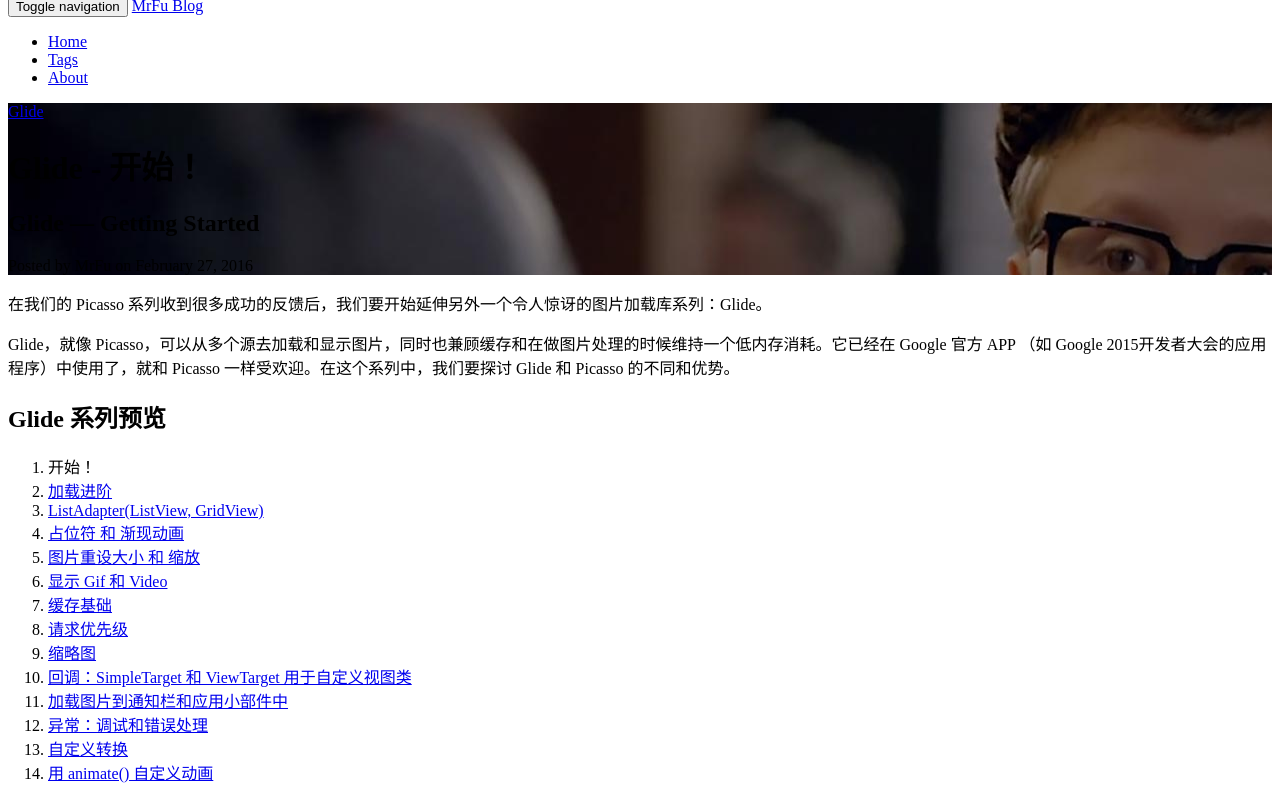
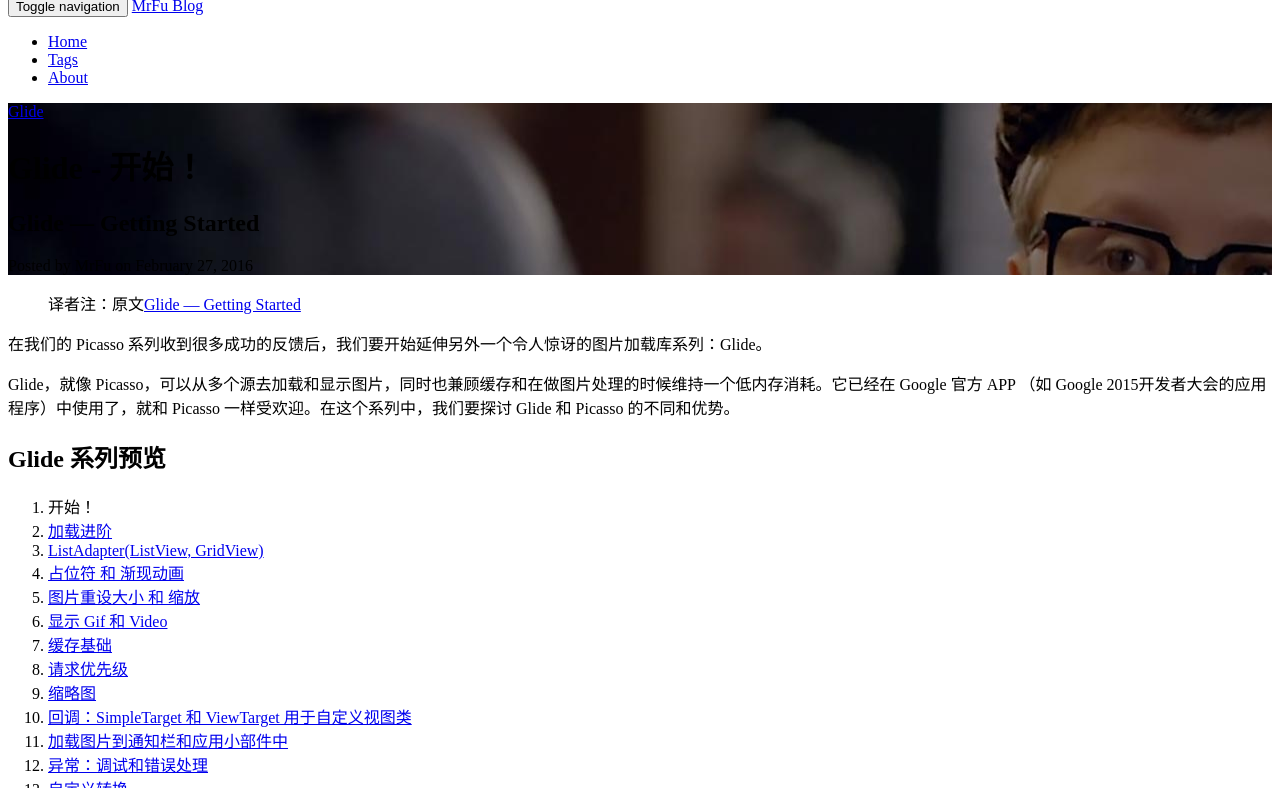
Before and after one commit to MrFuFuFu/mrfufufu.github.io, a Jekyll site: the page built from _posts/2016-02-27-Glide_Getting_Started.markdown, in a window 1280 px wide and 900 px high, cut to the strip 112-900 px from the top of the window. Built offline with Jekyll 4.4.1, drawn with Linux system fonts in a browser that asks for light colours; nearby versions of some CDN libraries; comment, search, counter and statistics services are not loaded.

Commit message:
add glide series

```diff
--- a/_posts/2016-02-27-Glide_Getting_Started.markdown
+++ b/_posts/2016-02-27-Glide_Getting_Started.markdown
@@ -7,6 +7,8 @@ date:   2016-02-27 12:00:00
 tags:
     -  Glide
 ---
+
+> 译者注：原文[Glide — Getting Started](https://futurestud.io/blog/glide-getting-started)
 
 在我们的 Picasso 系列收到很多成功的反馈后，我们要开始延伸另外一个令人惊讶的图片加载库系列：Glide。
 
```
